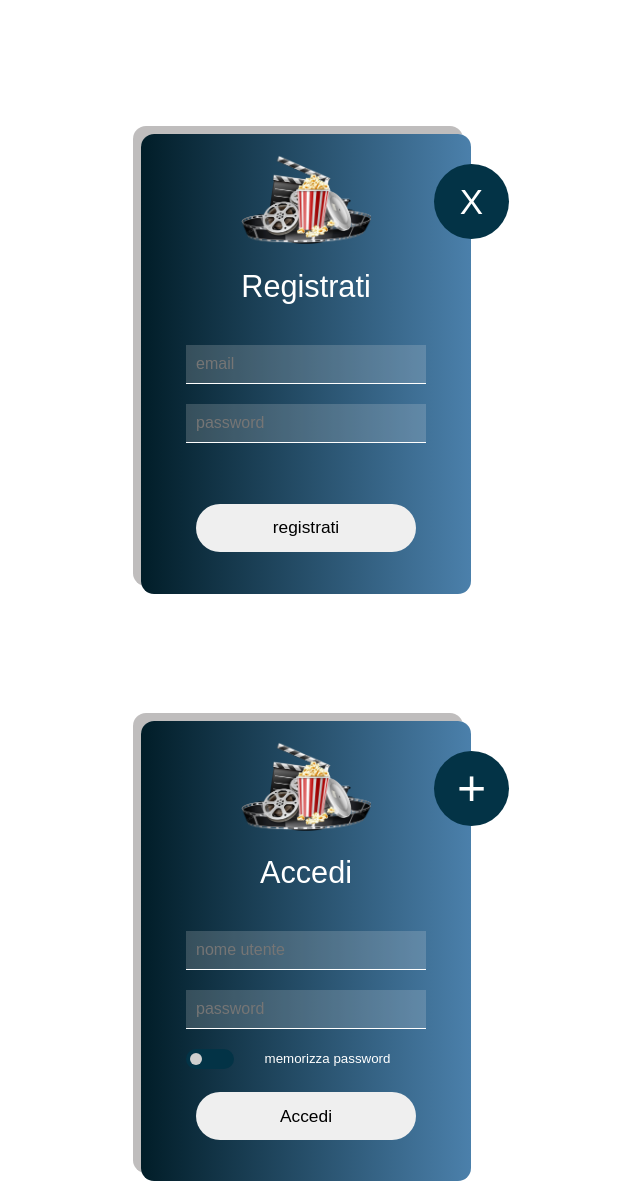
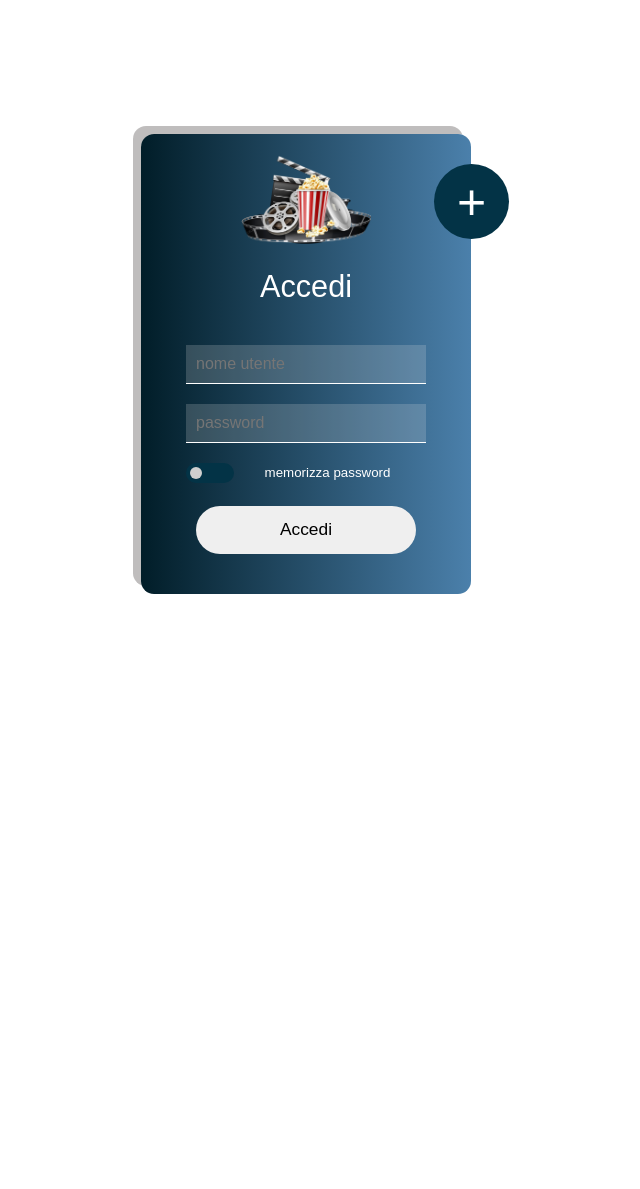
Before and after one commit to LukeSkywa/ProgrammersCreed, an Angular app: page /login in a window 1280 px wide. Shown: the whole page, without its empty margins (334-974 px from the left). After the commit the page ends 800 px from the top, so only its background shows below. Built offline with nearby package versions, Linux system fonts and the light colour scheme.

Commit message:
routing funzionante

```diff
--- a/src/app/app-routing.module.ts
+++ b/src/app/app-routing.module.ts
@@ -2,15 +2,21 @@ import { NgModule } from '@angular/core';
 import { Routes, RouterModule } from '@angular/router';
 import { LoginComponent } from './components/login/login.component';
 import { RegisterComponent } from './components/register/register.component';
+import * as core from '@angular/core';
 
 
 const routes: Routes = [
   {path: 'login', component: LoginComponent},
   {path: 'signin', component: RegisterComponent},
+  {path: '', redirectTo: '/login', pathMatch: 'full'}
 ];
 
-@NgModule({
-  imports: [RouterModule.forRoot(routes)],
-  exports: [RouterModule]
+@core.NgModule({
+  imports: [
+      RouterModule.forRoot(routes)
+  ],
+  exports: [
+      RouterModule
+  ]
 })
-export class AppRoutingModule { }
+export class RoutingModule{ }
--- a/src/app/app.component.html
+++ b/src/app/app.component.html
@@ -1,2 +1 @@
-<app-register></app-register>
-<app-login></app-login>
+<router-outlet></router-outlet>
--- a/src/app/app.module.ts
+++ b/src/app/app.module.ts
@@ -1,7 +1,7 @@
 import { BrowserModule } from '@angular/platform-browser';
 import { NgModule } from '@angular/core';
 
-import { AppRoutingModule } from './app-routing.module';
+import { RoutingModule } from './app-routing.module';
 import { AppComponent } from './app.component';
 import { LoginComponent } from './components/login/login.component';
 import { RegisterComponent } from './components/register/register.component';
@@ -15,7 +15,7 @@ import { HttpClientModule } from '@angular/common/http';
   ],
   imports: [
     BrowserModule,
-    AppRoutingModule,
+    RoutingModule,
     HttpClientModule
   ],
   providers: [],
```
